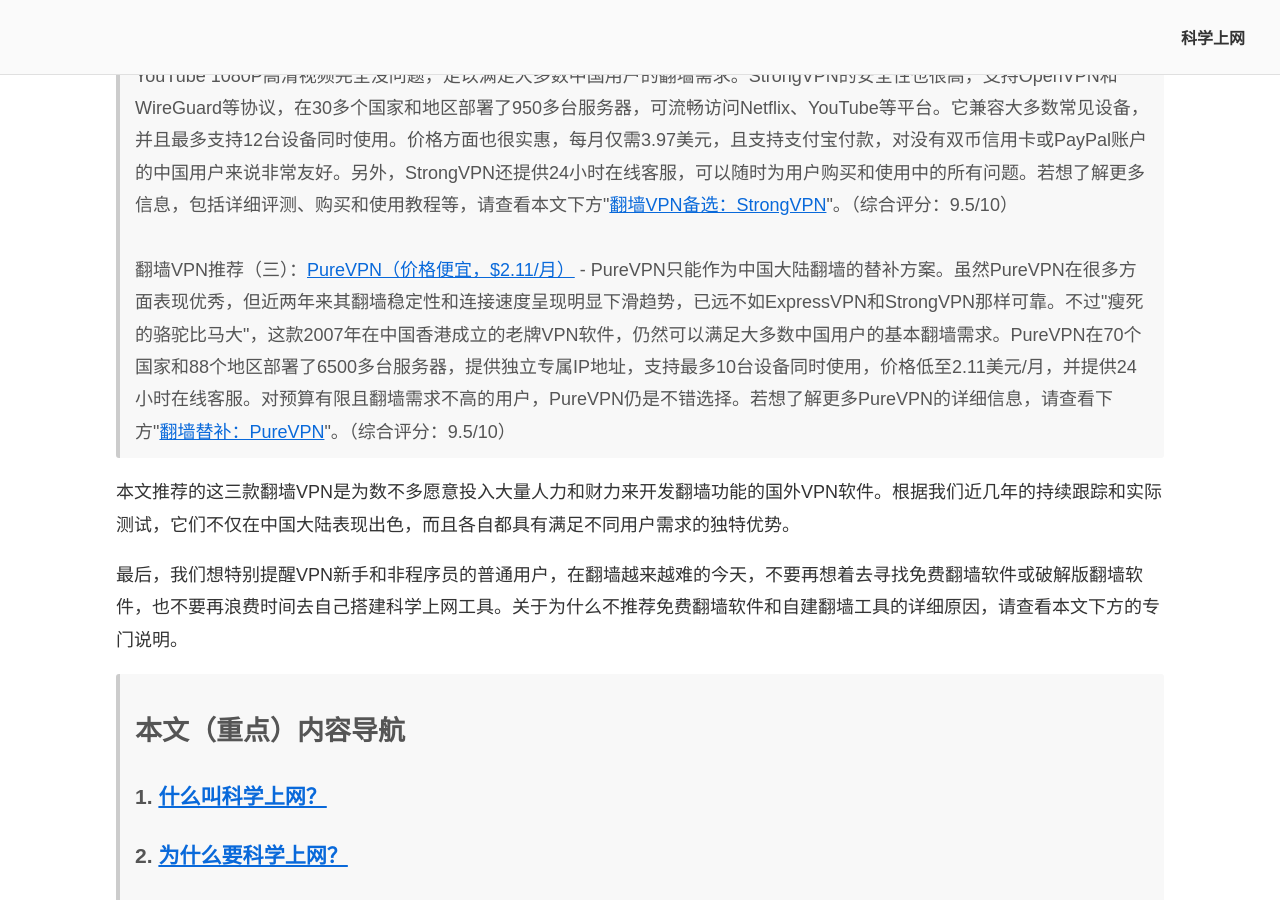
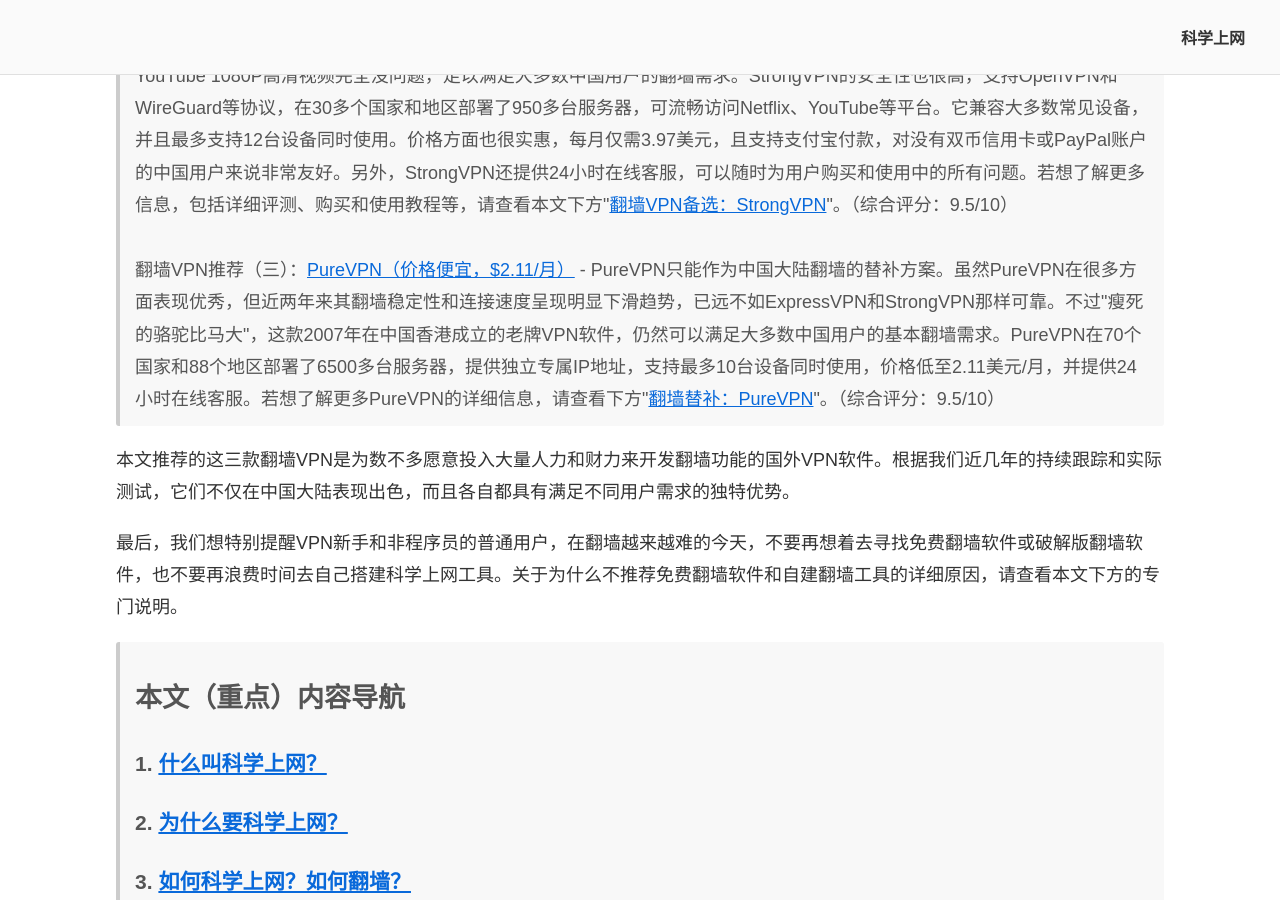
Before and after one commit to chinavpns/chinavpns.github.io, a Jekyll site: the page built from index.md, in a window 1280 px wide and 900 px high, scrolled down 1660 px. Built offline with Jekyll 4.4.1, drawn with Linux system fonts in a browser that asks for light colours.

Commit message:
Update index.md

```diff
--- a/index.md
+++ b/index.md
@@ -22,7 +22,7 @@
 
 翻墙VPN推荐（二）：<a href="https://wallvpn.com/go/strong-vpn/" rel="nofollow">StrongVPN（老牌VPN，支持支付宝付款）</a> - StrongVPN可以作为中国大陆翻墙的备选方案。虽然这款老牌VPN在翻墙稳定性和连接速度方面略逊于ExpressVPN，但在全年中大部分时间里还是能提供较为稳定的网络连接，观看YouTube 1080P高清视频完全没问题，足以满足大多数中国用户的翻墙需求。StrongVPN的安全性也很高，支持OpenVPN和WireGuard等协议，在30多个国家和地区部署了950多台服务器，可流畅访问Netflix、YouTube等平台。它兼容大多数常见设备，并且最多支持12台设备同时使用。价格方面也很实惠，每月仅需3.97美元，且支持支付宝付款，对没有双币信用卡或PayPal账户的中国用户来说非常友好。另外，StrongVPN还提供24小时在线客服，可以随时为用户购买和使用中的所有问题。若想了解更多信息，包括详细评测、购买和使用教程等，请查看本文下方"<a href="https://chinavpns.github.io/#%E7%BF%BB%E5%A2%99vpn%E6%8E%A8%E8%8D%90%E4%BA%8Cstrongvpn---%E8%80%81%E7%89%8Cvpn%E6%94%AF%E6%8C%81%E6%94%AF%E4%BB%98%E5%AE%9D%E4%BB%98%E6%AC%BE">翻墙VPN备选：StrongVPN</a>"。（综合评分：9.5/10）<br/> <br/>
 
-翻墙VPN推荐（三）：<a href="https://wallvpn.com/go/purevpn/" rel="nofollow">PureVPN（价格便宜，$2.11/月）</a> - PureVPN只能作为中国大陆翻墙的替补方案。虽然PureVPN在很多方面表现优秀，但近两年来其翻墙稳定性和连接速度呈现明显下滑趋势，已远不如ExpressVPN和StrongVPN那样可靠。不过"瘦死的骆驼比马大"，这款2007年在中国香港成立的老牌VPN软件，仍然可以满足大多数中国用户的基本翻墙需求。PureVPN在70个国家和88个地区部署了6500多台服务器，提供独立专属IP地址，支持最多10台设备同时使用，价格低至2.11美元/月，并提供24小时在线客服。对预算有限且翻墙需求不高的用户，PureVPN仍是不错选择。若想了解更多PureVPN的详细信息，请查看下方"<a href="https://chinavpns.github.io/#%E7%BF%BB%E5%A2%99vpn%E6%8E%A8%E8%8D%90%E4%B8%89purevpn---%E5%AE%89%E5%85%A8%E5%A5%BD%E7%94%A8%E4%BB%B7%E6%A0%BC%E4%BE%BF%E5%AE%9C211%E7%BE%8E%E9%87%91%E6%9C%88">翻墙替补：PureVPN</a>"。（综合评分：9.5/10）
+翻墙VPN推荐（三）：<a href="https://wallvpn.com/go/purevpn/" rel="nofollow">PureVPN（价格便宜，$2.11/月）</a> - PureVPN只能作为中国大陆翻墙的替补方案。虽然PureVPN在很多方面表现优秀，但近两年来其翻墙稳定性和连接速度呈现明显下滑趋势，已远不如ExpressVPN和StrongVPN那样可靠。不过"瘦死的骆驼比马大"，这款2007年在中国香港成立的老牌VPN软件，仍然可以满足大多数中国用户的基本翻墙需求。PureVPN在70个国家和88个地区部署了6500多台服务器，提供独立专属IP地址，支持最多10台设备同时使用，价格低至2.11美元/月，并提供24小时在线客服。若想了解更多PureVPN的详细信息，请查看下方"<a href="https://chinavpns.github.io/#%E7%BF%BB%E5%A2%99vpn%E6%8E%A8%E8%8D%90%E4%B8%89purevpn---%E5%AE%89%E5%85%A8%E5%A5%BD%E7%94%A8%E4%BB%B7%E6%A0%BC%E4%BE%BF%E5%AE%9C211%E7%BE%8E%E9%87%91%E6%9C%88">翻墙替补：PureVPN</a>"。（综合评分：9.5/10）
 
 </blockquote>
 
```
